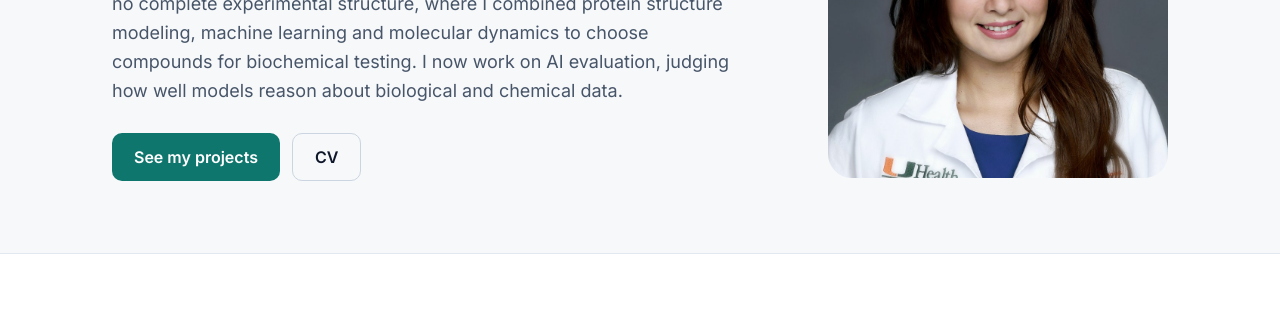
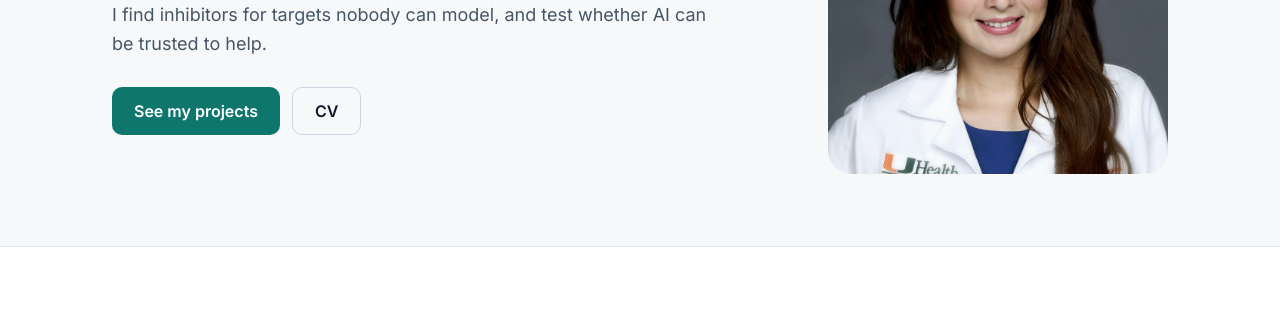
Before and after one commit to JoanGlennyPescov/JoanGlennyPescov.github.io, a plain HTML site: page index.html in a window 1280 px wide. Shown: the part 300-616 px from the top of the page. Drawn offline with Linux system fonts and the light colour scheme.

Commit message:
New hero line

```diff
--- a/index.html
+++ b/index.html
@@ -122,10 +122,8 @@
 <section id="top" class="wrap hero">
   <div class="hero-text">
     <h1>Computational scientist in drug discovery and AI.</h1>
-    <p>My doctoral work centered on BUB1B, a kinase in prostate cancer with no complete
-       experimental structure, where I combined protein structure modeling, machine learning
-       and molecular dynamics to choose compounds for biochemical testing. I now work on AI
-       evaluation, judging how well models reason about biological and chemical data.</p>
+    <p>I find inhibitors for targets nobody can model, and test whether AI can be
+       trusted to help.</p>
     <div class="hero-actions">
       <a class="btn btn-primary" href="#work">See my projects</a>
       <a class="btn btn-ghost" href="cv.pdf">CV</a>
```
